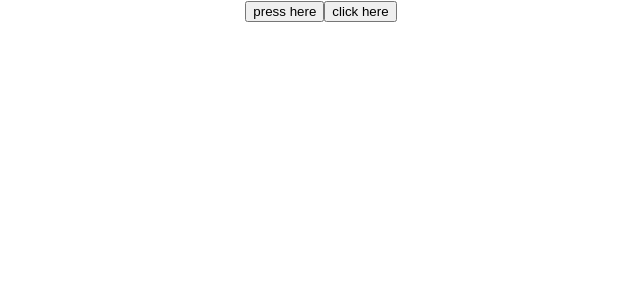
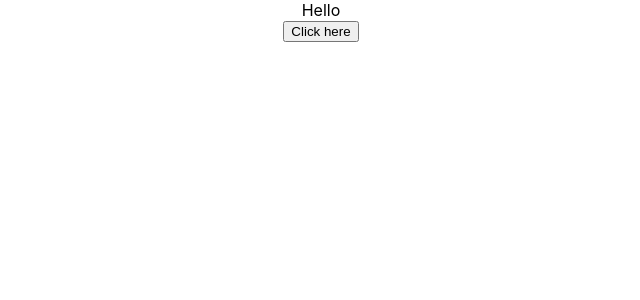
Before and after one commit to nanoNNsk/react_practice, a React (Create React App) app: page / in a window 1280 px wide. Shown: the top 300 px of the page, without its empty margins (319-959 px from the left). Built offline with nearby package versions, Linux system fonts and the light colour scheme.

Commit message:
binding handler

```diff
--- a/src/App.js
+++ b/src/App.js
@@ -7,13 +7,12 @@
 import Message from "./Components/Message";
 import ClickFunction from "./Components/ClickFunction";
 import ClickClass from "./Components/ClickClass";
+import EventBind from "./Components/EventBind";
 
 function App() {
   return (
     <div className="App">
-
-      <ClickFunction />
-      <ClickClass />
+      <EventBind />
 
     </div>
   );
--- /dev/null
+++ b/src/Components/EventBind.js
@@ -0,0 +1,42 @@
+import React, { Component } from 'react'
+
+export class EventBind extends Component {
+    constructor(props) {
+      super(props)
+
+      this.state = {
+         message:'Hello'
+      }
+      this.clickhandler = this.clickhandler.bind(this)
+    }
+    n=1
+    clickhandler = () => {
+        if(this.n===1){
+            this.setState({
+                message:'Goodbye'
+            })
+            this.n=0
+        }
+        else{
+            this.setState({
+                message:'Hello'
+            })
+            this.n=1
+        }
+        console.log(this)
+    }
+
+  render() {
+    return (
+        <div>
+            <div>{this.state.message}</div>
+            {/*<button onClick={this.clickhandler.bind(this)}>Click here</button>*/}
+            {/*<button onClick={()=>this.clickhandler()}>Click here</button>*/}
+            <button onClick={this.clickhandler}>Click here</button>
+        </div>
+
+    )
+  }
+}
+
+export default EventBind
```
